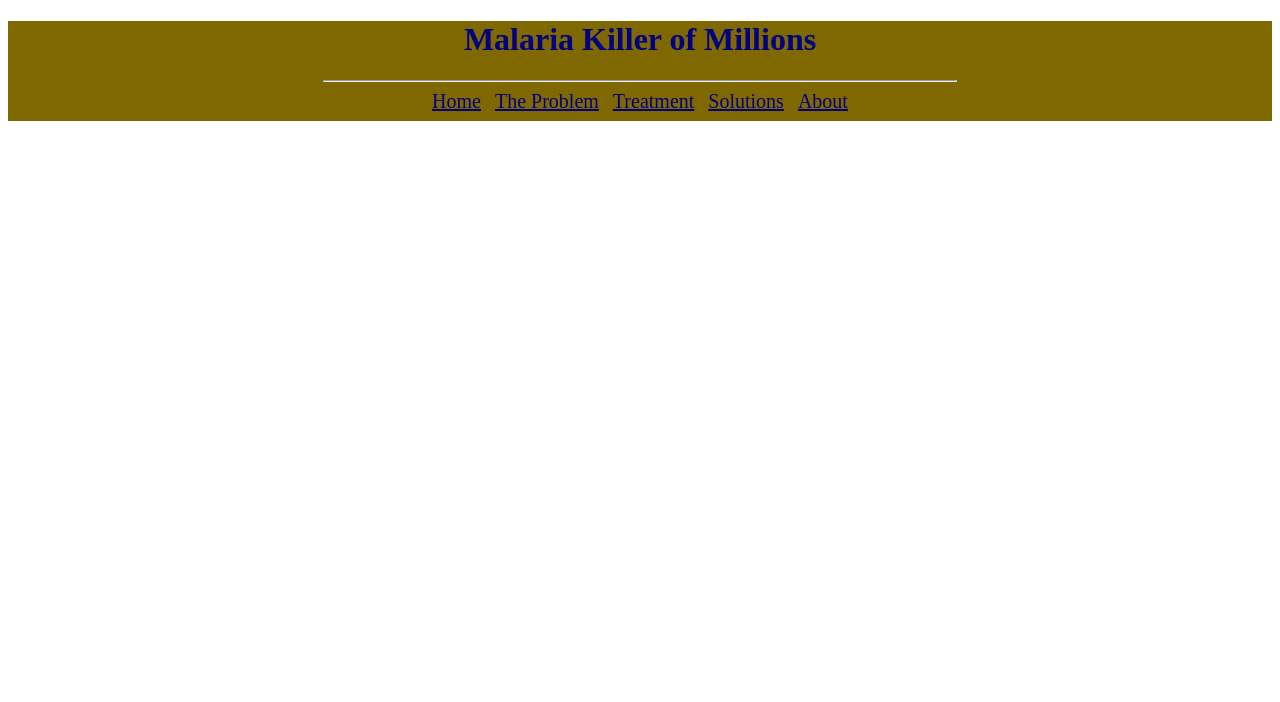
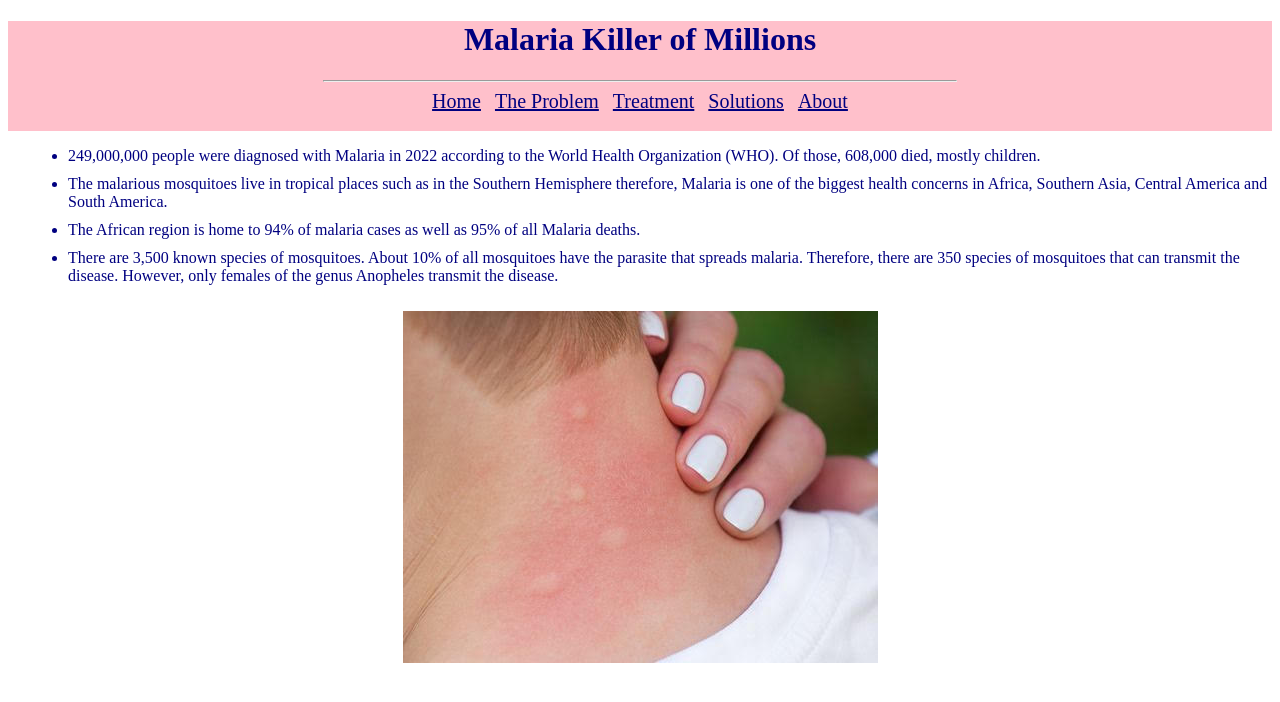
Before and after one commit to paul10510/paigeMalariaSite, a plain HTML site: page site/theProblem.html in a window 1280 px wide. Drawn offline with Linux system fonts and the light colour scheme; files that its build step writes are made by us from their sources.

Commit message:
jjsdshihjohsrughkugeusyufgskrgtewiugf

```diff
--- a/site/theProblem.html
+++ b/site/theProblem.html
@@ -2,8 +2,9 @@
 <html>
     <head>
         <title>m.creegs.com</title>
-        <link rel="stylesheet" href="style.css">
+        <link rel="stylesheet" href="../style.css">
     </head>
+
     <body>
         <div id="banner">
             <div id="heading">
@@ -18,6 +19,18 @@
                 </div>
             </div>
         </div>
-        <div id="mainText"></div>
+        <div id="mainText">
+            <ul>
+                <li>249,000,000 people were diagnosed with Malaria in 2022 according to the World Health Organization (WHO). Of those, 608,000 died, mostly children.</li>
+                <li>The malarious mosquitoes live in tropical places such as in the Southern Hemisphere therefore, Malaria is one of the biggest health concerns in Africa, Southern Asia, Central America and South America.</li>
+                <li>The African region is home to 94% of malaria cases as well as 95% of all Malaria deaths.</li>
+                <li>There are 3,500 known species of mosquitoes. About 10% of all mosquitoes
+                    have the parasite that spreads malaria. Therefore, there are 350 species of
+                    mosquitoes that can transmit the disease. However, only females of the genus
+                    Anopheles transmit the disease.</li>
+            </ul>
+        </div>
+
+        <div style="text-align: center;"><img src="../images/mosquitoBite.jpg"></div>
     </body>
 </html>
--- a/style.css
+++ b/style.css
@@ -4,8 +4,8 @@ body {
 
 #banner {
     width: 100%;
-    background-color: #806800;
-    height: 100px;
+    background-color: pink;
+    height: 110px;
 }
 
 #heading {
```
Also changed, not shown: index.html (+3 -1 lines), images/malariaMap.png (added), images/mosquitoBite.jpg (added).
